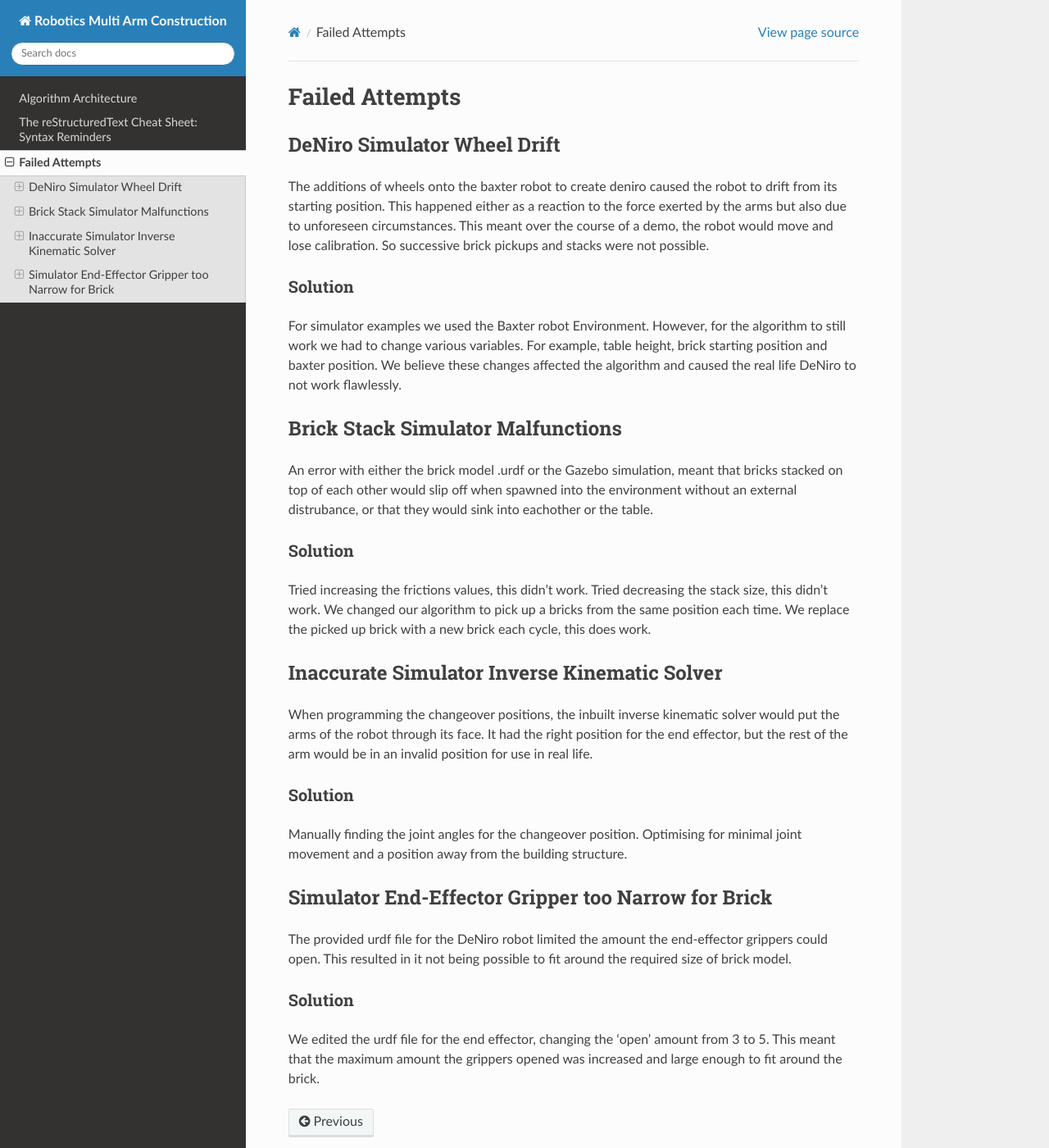
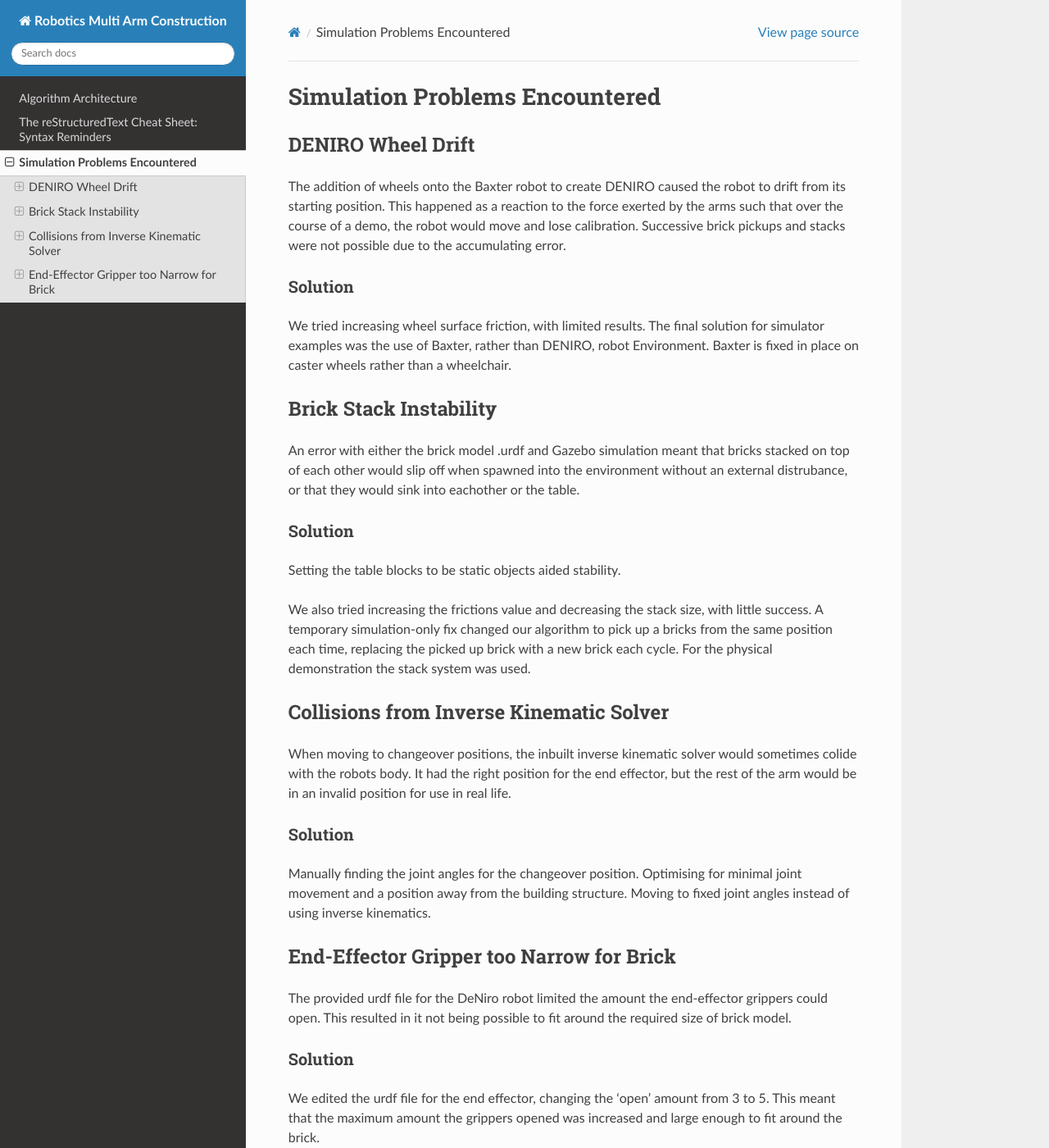
Before and after one commit to TomWoodburn/Robotics-1, a Sphinx documentation site: the page built from docs/source/failed-attempts.rst, in a window 1280 px wide and 1400 px high. Shown: the whole window at 82% size. Built offline with Sphinx 7.4.7 and the Read the Docs theme 2.0.0, drawn with Linux system fonts in a browser that asks for light colours.

Commit message:
new information

```diff
--- a/docs/source/failed-attempts.rst
+++ b/docs/source/failed-attempts.rst
@@ -1,45 +1,45 @@
-***************
-Failed Attempts
-***************
+*******************************
+Simulation Problems Encountered
+*******************************
 
 
-DeNiro Simulator Wheel Drift
-============================
+DENIRO Wheel Drift
+==================
 
-The additions of wheels onto the baxter robot to create deniro caused the robot to drift from its starting position. This happened either as a reaction to the force exerted by the arms but also due to unforeseen circumstances. This meant over the course of a demo, the robot would move and lose calibration. So successive brick pickups and stacks were not possible.
+The addition of wheels onto the Baxter robot to create DENIRO caused the robot to drift from its starting position. This happened as a reaction to the force exerted by the arms such that over the course of a demo, the robot would move and lose calibration. Successive brick pickups and stacks were not possible due to the accumulating error.
 
 Solution
 --------
 
-For simulator examples we used the Baxter robot Environment. However, for the algorithm to still work we had to change various variables. For example, table height, brick starting position and baxter position. We believe these changes affected the algorithm and caused the real life DeNiro to not work flawlessly.
+We tried increasing wheel surface friction, with limited results. The final solution for simulator examples was the use of Baxter, rather than DENIRO, robot Environment. Baxter is fixed in place on caster wheels rather than a wheelchair.
 
 
-Brick Stack Simulator Malfunctions
-==================================
+Brick Stack Instability
+=======================
 
-An error with either the brick model .urdf or the Gazebo simulation, meant that bricks stacked on top of each other would slip off when spawned into the environment without an external distrubance, or that they would sink into eachother or the table.
+An error with either the brick model .urdf and Gazebo simulation meant that bricks stacked on top of each other would slip off when spawned into the environment without an external distrubance, or that they would sink into eachother or the table.
 
 Solution
 --------
 
-Tried increasing the frictions values, this didn't work.
-Tried decreasing the stack size, this didn't work.
-We changed our algorithm to pick up a bricks from the same position each time. We replace the picked up brick with a new brick each cycle, this does work.
+Setting the table blocks to be static objects aided stability.
+
+We also tried increasing the frictions value and decreasing the stack size, with little success. A temporary simulation-only fix changed our algorithm to pick up a bricks from the same position each time, replacing the picked up brick with a new brick each cycle. For the physical demonstration the stack system was used.
 
 
-Inaccurate Simulator Inverse Kinematic Solver
-=============================================
+Collisions from Inverse Kinematic Solver
+========================================
 
-When programming the changeover positions, the inbuilt inverse kinematic solver would put the arms of the robot through its face. It had the right position for the end effector, but the rest of the arm would be in an invalid position for use in real life.
+When moving to changeover positions, the inbuilt inverse kinematic solver would sometimes colide with the robots body. It had the right position for the end effector, but the rest of the arm would be in an invalid position for use in real life.
 
 Solution
 --------
 
-Manually finding the joint angles for the changeover position. Optimising for minimal joint movement and a position away from the building structure.
+Manually finding the joint angles for the changeover position. Optimising for minimal joint movement and a position away from the building structure. Moving to fixed joint angles instead of using inverse kinematics.
 
 
-Simulator End-Effector Gripper too Narrow for Brick
-===================================================
+End-Effector Gripper too Narrow for Brick
+=========================================
 
 The provided urdf file for the DeNiro robot limited the amount the end-effector grippers could open. This resulted in it not being possible to fit around the required size of brick model.
 
```
Also changed, not shown: docs/source/index.rst (+7 -2 lines).
